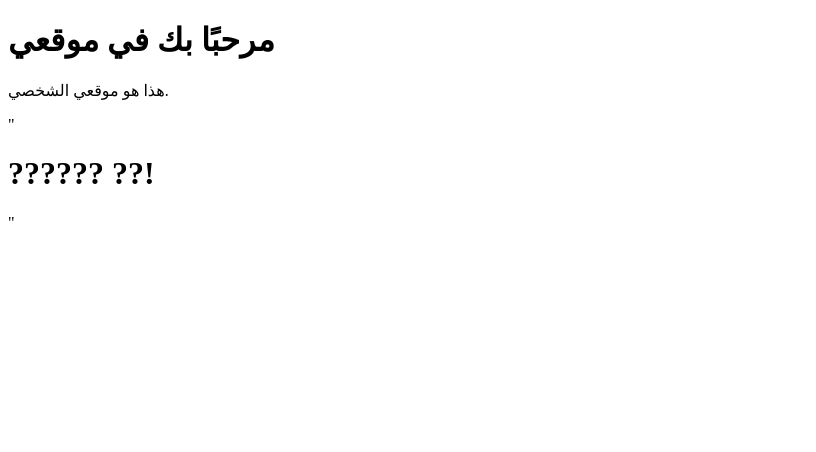
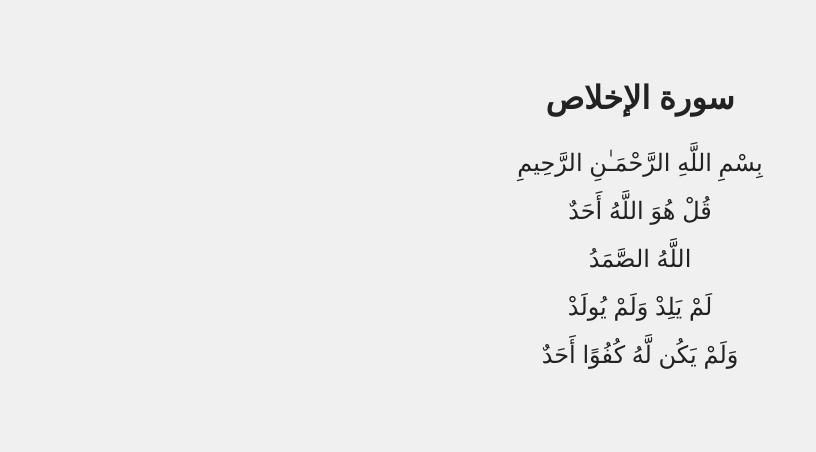
Before and after one commit to Rana5890/my-page, a plain HTML site: page index.html in a window 1280 px wide. Shown: the whole page, without its empty margins (0-816 px from the left). Drawn offline with Linux system fonts and the light colour scheme.

Commit message:
Update index.html

```diff
--- a/index.html
+++ b/index.html
@@ -1,11 +1,31 @@
 <!DOCTYPE html>
-<html lang="ar">
+<html lang="ar" dir="rtl">
 <head>
     <meta charset="UTF-8">
-    <title>صفحتي</title>
+    <title>سورة الإخلاص</title>
+    <style>
+        body {
+            font-family: 'Arial', sans-serif;
+            background-color: #f0f0f0;
+            color: #222;
+            text-align: center;
+            padding: 50px;
+        }
+        .ayah {
+            font-size: 24px;
+            margin: 20px 0;
+            line-height: 2;
+        }
+    </style>
 </head>
 <body>
-    <h1>مرحبًا بك في موقعي</h1>
-    <p>هذا هو موقعي الشخصي.</p>
+    <h1>سورة الإخلاص</h1>
+    <div class="ayah">
+        بِسْمِ اللَّهِ الرَّحْمَـٰنِ الرَّحِيمِ<br>
+        قُلْ هُوَ اللَّهُ أَحَدٌ<br>
+        اللَّهُ الصَّمَدُ<br>
+        لَمْ يَلِدْ وَلَمْ يُولَدْ<br>
+        وَلَمْ يَكُن لَّهُ كُفُوًا أَحَدٌ
+    </div>
 </body>
-</html>"<!DOCTYPE html><html lang='ar'><head><meta charset='UTF-8'><title>?????</title></head><body><h1>?????? ??!</h1></body></html>"
+</html>
```
